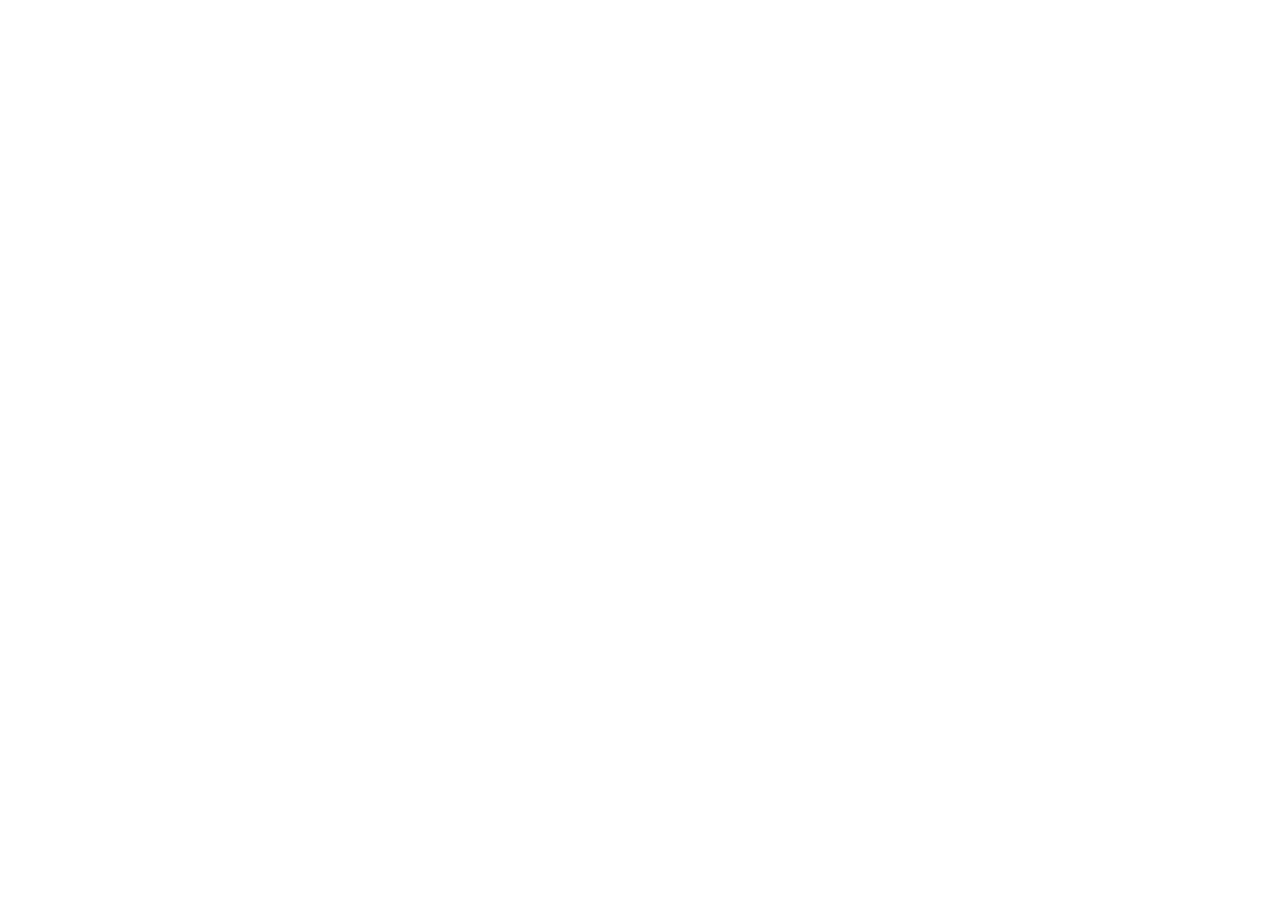
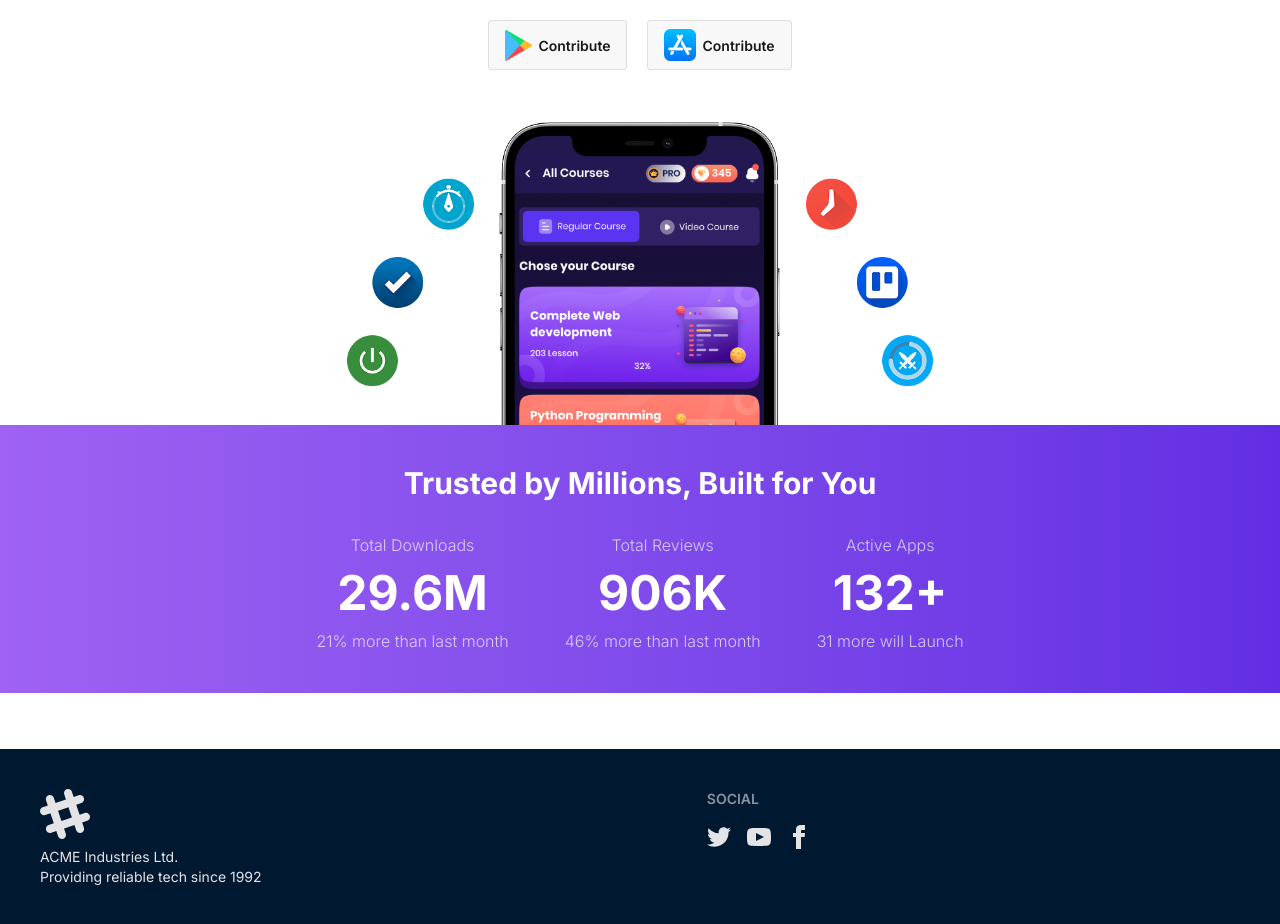
Before and after one commit to IGNIT3-xD/Assignment-8, a React (Vite) app: page / in a window 1280 px wide. Shown: the part 284-1208 px from the top of the page. Before the commit the page ends 800 px from the top, so only its background shows below. Built offline with nearby package versions, Linux system fonts and the light colour scheme.

Commit message:
Banner/Hero section done

```diff
--- a/src/Components/Footer.jsx
+++ b/src/Components/Footer.jsx
@@ -2,9 +2,64 @@
 
 const Footer = () => {
     return (
-        <div>
-            Footer
-        </div>
+        <footer className="footer sm:footer-horizontal bg-[#001931] text-neutral-content p-10">
+            <aside>
+                <svg
+                    width="50"
+                    height="50"
+                    viewBox="0 0 24 24"
+                    xmlns="http://www.w3.org/2000/svg"
+                    fillRule="evenodd"
+                    clipRule="evenodd"
+                    className="fill-current">
+                    <path
+                        d="M22.672 15.226l-2.432.811.841 2.515c.33 1.019-.209 2.127-1.23 2.456-1.15.325-2.148-.321-2.463-1.226l-.84-2.518-5.013 1.677.84 2.517c.391 1.203-.434 2.542-1.831 2.542-.88 0-1.601-.564-1.86-1.314l-.842-2.516-2.431.809c-1.135.328-2.145-.317-2.463-1.229-.329-1.018.211-2.127 1.231-2.456l2.432-.809-1.621-4.823-2.432.808c-1.355.384-2.558-.59-2.558-1.839 0-.817.509-1.582 1.327-1.846l2.433-.809-.842-2.515c-.33-1.02.211-2.129 1.232-2.458 1.02-.329 2.13.209 2.461 1.229l.842 2.515 5.011-1.677-.839-2.517c-.403-1.238.484-2.553 1.843-2.553.819 0 1.585.509 1.85 1.326l.841 2.517 2.431-.81c1.02-.33 2.131.211 2.461 1.229.332 1.018-.21 2.126-1.23 2.456l-2.433.809 1.622 4.823 2.433-.809c1.242-.401 2.557.484 2.557 1.838 0 .819-.51 1.583-1.328 1.847m-8.992-6.428l-5.01 1.675 1.619 4.828 5.011-1.674-1.62-4.829z"></path>
+                </svg>
+                <p>
+                    ACME Industries Ltd.
+                    <br />
+                    Providing reliable tech since 1992
+                </p>
+            </aside>
+            <nav>
+                <h6 className="footer-title">Social</h6>
+                <div className="grid grid-flow-col gap-4">
+                    <a>
+                        <svg
+                            xmlns="http://www.w3.org/2000/svg"
+                            width="24"
+                            height="24"
+                            viewBox="0 0 24 24"
+                            className="fill-current">
+                            <path
+                                d="M24 4.557c-.883.392-1.832.656-2.828.775 1.017-.609 1.798-1.574 2.165-2.724-.951.564-2.005.974-3.127 1.195-.897-.957-2.178-1.555-3.594-1.555-3.179 0-5.515 2.966-4.797 6.045-4.091-.205-7.719-2.165-10.148-5.144-1.29 2.213-.669 5.108 1.523 6.574-.806-.026-1.566-.247-2.229-.616-.054 2.281 1.581 4.415 3.949 4.89-.693.188-1.452.232-2.224.084.626 1.956 2.444 3.379 4.6 3.419-2.07 1.623-4.678 2.348-7.29 2.04 2.179 1.397 4.768 2.212 7.548 2.212 9.142 0 14.307-7.721 13.995-14.646.962-.695 1.797-1.562 2.457-2.549z"></path>
+                        </svg>
+                    </a>
+                    <a>
+                        <svg
+                            xmlns="http://www.w3.org/2000/svg"
+                            width="24"
+                            height="24"
+                            viewBox="0 0 24 24"
+                            className="fill-current">
+                            <path
+                                d="M19.615 3.184c-3.604-.246-11.631-.245-15.23 0-3.897.266-4.356 2.62-4.385 8.816.029 6.185.484 8.549 4.385 8.816 3.6.245 11.626.246 15.23 0 3.897-.266 4.356-2.62 4.385-8.816-.029-6.185-.484-8.549-4.385-8.816zm-10.615 12.816v-8l8 3.993-8 4.007z"></path>
+                        </svg>
+                    </a>
+                    <a>
+                        <svg
+                            xmlns="http://www.w3.org/2000/svg"
+                            width="24"
+                            height="24"
+                            viewBox="0 0 24 24"
+                            className="fill-current">
+                            <path
+                                d="M9 8h-3v4h3v12h5v-12h3.642l.358-4h-4v-1.667c0-.955.192-1.333 1.115-1.333h2.885v-5h-3.808c-3.596 0-5.192 1.583-5.192 4.615v3.385z"></path>
+                        </svg>
+                    </a>
+                </div>
+            </nav>
+        </footer>
     );
 };
 
--- /dev/null
+++ b/src/Components/Hero.jsx
@@ -0,0 +1,42 @@
+import React from 'react';
+import PlaystoreLogo from '../assets/resources/playstore.png'
+import AppstoreLogo from '../assets/resources/appstore.png'
+import HeroImg from '../assets/resources/hero.png'
+
+const Hero = () => {
+    return (
+        <div>
+            <div className='flex flex-col items-center justify-center text-center gap-5 w-11/12 mx-auto'>
+                <h1 className='text-4xl md:text-5xl font-bold text-[#001931]'>We Build <br /><span className='text-[#632EE3] font-black'>Productive</span> Apps</h1>
+                <p className='text-[#627382] lg:w-2/3'>At HERO.IO , we craft innovative apps designed to make everyday life simpler, smarter, and more exciting.Our goal is to turn your ideas into digital experiences that truly make an impact.</p>
+                <div className='flex items-center gap-5'>
+                    <a href='https://play.google.com/store' target='_blank' className="btn border border-black/10 font-semibold px-4 py-6"><img src={PlaystoreLogo} /> Contribute</a>
+                    <a href='https://www.apple.com/app-store/' target='_blank' className="btn border border-black/10 font-semibold px-4 py-6"><img src={AppstoreLogo} /> Contribute</a>
+                </div>
+                <img className='md:w-2/3 lg:w-1/2 mt-8' src={HeroImg} alt="" />
+            </div>
+            <div className='p-10 bg-linear-to-l from-[#632EE3] to-[#9F62F2] text-center text-white'>
+                <h1 className='text-3xl font-bold'>Trusted by Millions, Built for You</h1>
+                <div className='flex flex-col md:flex-row items-center justify-center gap-10 md:gap-14 mt-8'>
+                    <div className='space-y-3'>
+                        <p className='opacity-70 font-light'>Total Downloads</p>
+                        <p className='font-bold text-5xl'>29.6M</p>
+                        <p className='opacity-70 font-light'>21% more than last month</p>
+                    </div>
+                    <div className='space-y-3'>
+                        <p className='opacity-70 font-light'>Total Reviews</p>
+                        <p className='font-bold text-5xl'>906K</p>
+                        <p className='opacity-70 font-light'>46% more than last month</p>
+                    </div>
+                    <div className='space-y-3'>
+                        <p className='opacity-70 font-light'>Active Apps</p>
+                        <p className='font-bold text-5xl'>132+</p>
+                        <p className='opacity-70 font-light'>31 more will Launch</p>
+                    </div>
+                </div>
+            </div>
+        </div>
+    );
+};
+
+export default Hero;
--- a/src/Components/Navbar.jsx
+++ b/src/Components/Navbar.jsx
@@ -5,7 +5,7 @@
 
 const Navbar = () => {
     return (
-        <div className="navbar bg-base-100 shadow-sm md:px-10 lg:px-14">
+        <div className="navbar bg-base-100 shadow-sm md:px-5 lg:px-14">
             <div className="navbar-start">
                 <div className="dropdown">
                     <div tabIndex={0} role="button" className="btn btn-ghost lg:hidden">
@@ -13,7 +13,7 @@
                     </div>
                     <ul
                         tabIndex={0}
-                        className="menu menu-sm dropdown-content bg-base-100 rounded-box z-1 mt-3 w-52 p-2 shadow space-y-2">
+                        className="menu menu-sm dropdown-content bg-base-100 rounded-box z-1 mt-3 w-52 p-2 shadow space-y-3">
                         <NavLink to={'/'} className={'font-medium hover:text-[#632EE3]'}>Home</NavLink>
                         <NavLink to={'/apps'} className={'font-medium hover:text-[#632EE3]'}>Apps</NavLink>
                         <NavLink to={'/installation'} className={'font-medium hover:text-[#632EE3]'}>Installation</NavLink>
--- a/src/Layouts/Root.jsx
+++ b/src/Layouts/Root.jsx
@@ -5,9 +5,9 @@
 
 const Root = () => {
     return (
-        <div className='inter'>
+        <div className='inter flex flex-col min-h-screen'>
             <Navbar></Navbar>
-            <div className='w-11/12 mx-auto'>
+            <div className='flex-1'>
                 <Outlet></Outlet>
             </div>
             <Footer></Footer>
--- a/src/Pages/Home.jsx
+++ b/src/Pages/Home.jsx
@@ -1,9 +1,10 @@
 import React from 'react';
+import Hero from '../Components/Hero';
 
 const Home = () => {
     return (
-        <div>
-            Home
+        <div className='my-14'>
+            <Hero></Hero>
         </div>
     );
 };
```
Also changed, not shown: src/assets/resources/appstore.png (added), src/assets/resources/playstore.png (added).
